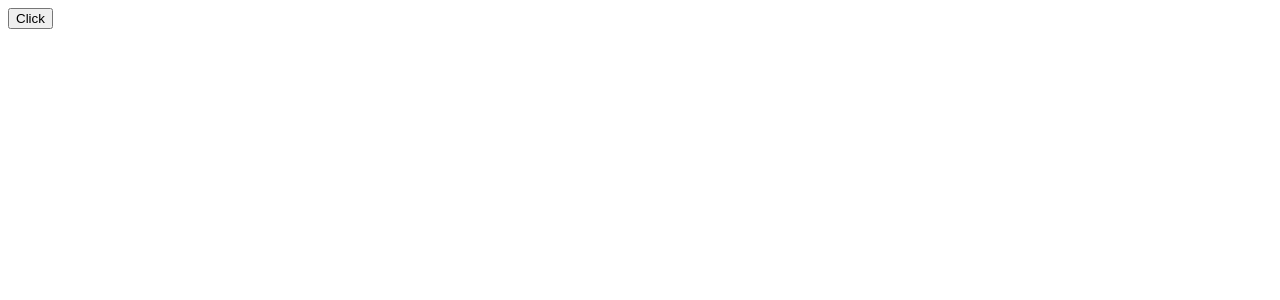
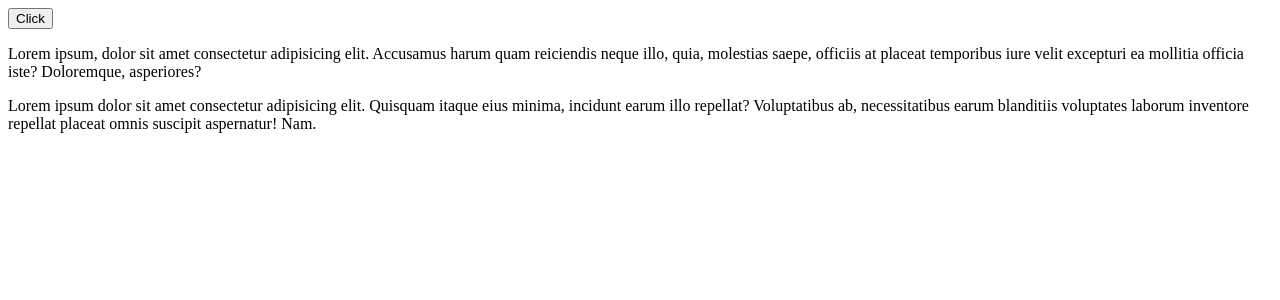
Before and after one commit to sophienocode/Events, a React (Vite) app: page / in a window 1280 px wide. Shown: the top 300 px of the page. Built offline with nearby package versions, Linux system fonts and the light colour scheme.

Commit message:
(Auth): add components with events

```diff
--- a/src/App.jsx
+++ b/src/App.jsx
@@ -1,4 +1,6 @@
 import Button from "./components/Button"
+import Copy from "./components/Copy"
+import Move from "./components/Move"
 
 
 
@@ -7,9 +9,14 @@ function App() {
 
   return (
     <>
-     <Button
+
+      <Button
 
      />
+
+
+     <Copy />
+     <Move />
     </>
   )
 }
--- /dev/null
+++ b/src/components/Copy.jsx
@@ -0,0 +1,17 @@
+import React from 'react'
+
+export default function Copy() {
+
+    const copyHandler = () => {
+        console.log("Stop stealing my content");
+    }
+
+
+  return (
+    <>
+      <p onCopy={copyHandler} >
+        Lorem ipsum, dolor sit amet consectetur adipisicing elit. Accusamus harum quam reiciendis neque illo, quia, molestias saepe, officiis at placeat temporibus iure velit excepturi ea mollitia officia iste? Doloremque, asperiores?
+      </p>
+    </>
+  )
+}
--- /dev/null
+++ b/src/components/Move.jsx
@@ -0,0 +1,15 @@
+import React from 'react'
+
+export default function Move() {
+    const moveHandler = () => {
+        alert("Mouse move event fired")
+        console.log("Mouse move event fired!")
+    }
+
+
+  return (
+    <>
+     <p onMouseMove={moveHandler} >Lorem ipsum dolor sit amet consectetur adipisicing elit. Quisquam itaque eius minima, incidunt earum illo repellat? Voluptatibus ab, necessitatibus earum blanditiis voluptates laborum inventore repellat placeat omnis suscipit aspernatur! Nam.</p>
+    </>
+  )
+}
```
